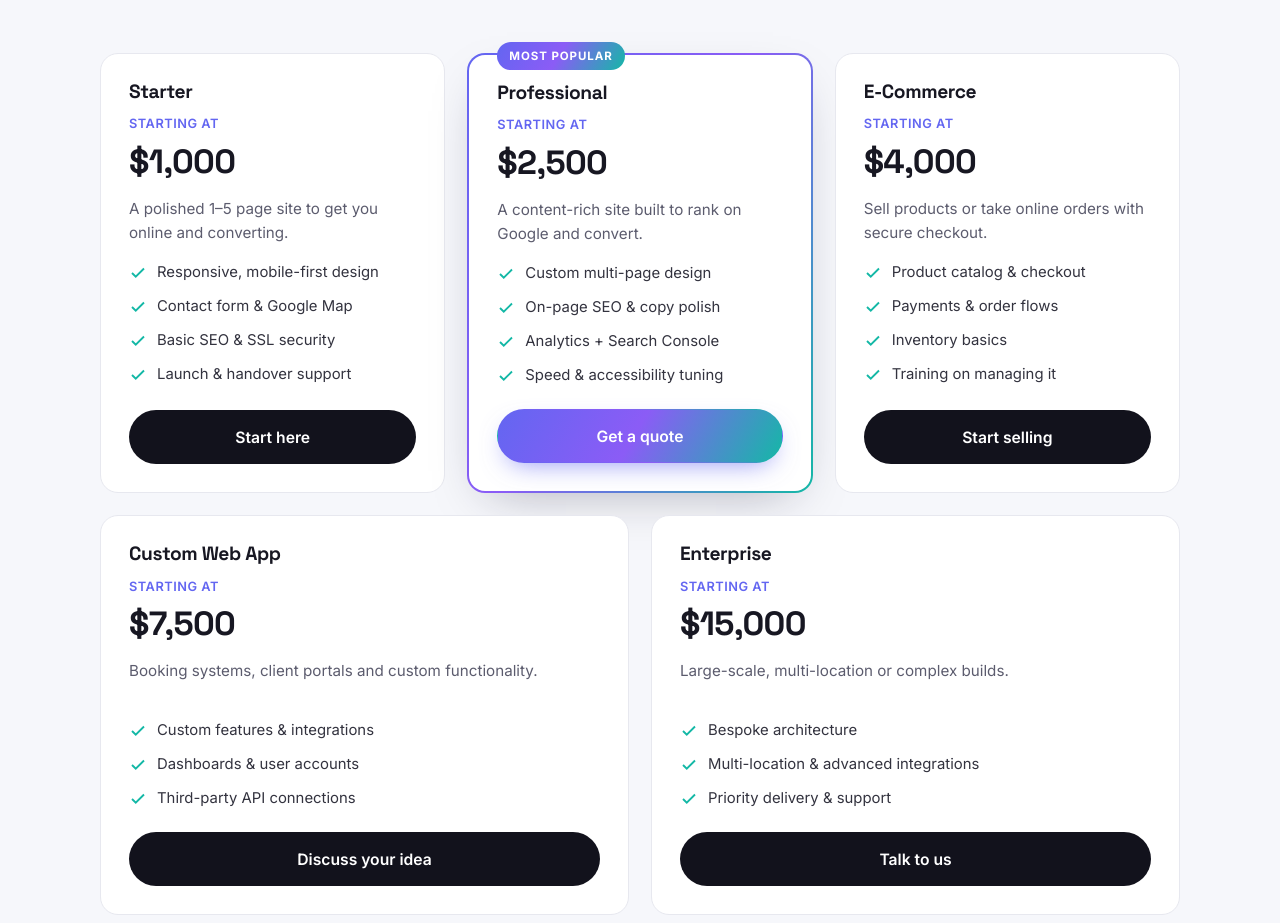
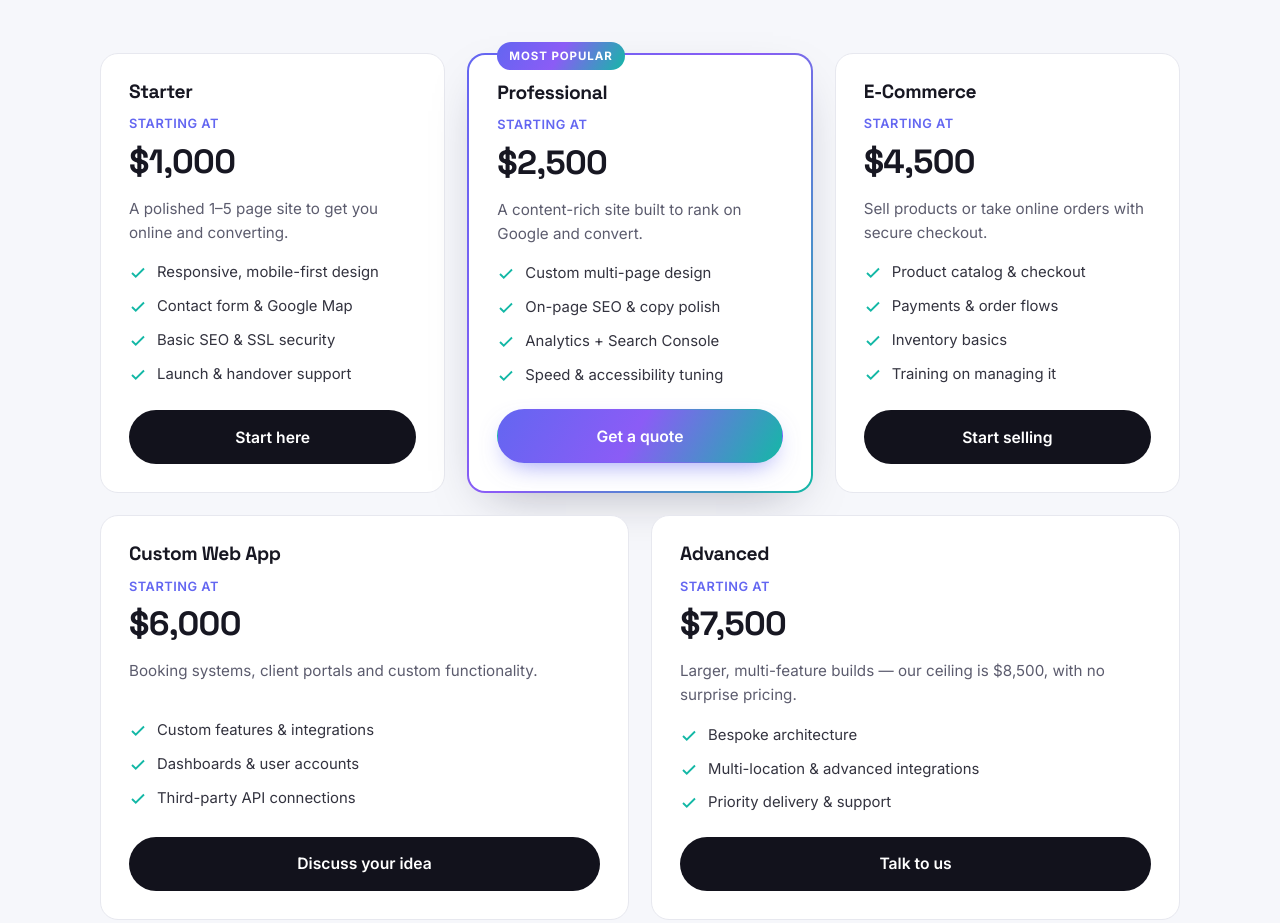
Before and after one commit to onsoti809-art/websix-site, a plain HTML site: page index.html in a window 1280 px wide. Shown: the part 3529-4452 px from the top of the page. Drawn offline with Linux system fonts and the light colour scheme.

Commit message:
Repricing: $8,500 build ceiling; simple small-business sites <= $4,500 (wizard estimator + published tiers)

```diff
--- a/index.html
+++ b/index.html
@@ -349,7 +349,7 @@
 
         <div class="price">
           <h3>E-Commerce</h3>
-          <div class="amt"><small>Starting at</small>$4,000</div>
+          <div class="amt"><small>Starting at</small>$4,500</div>
           <p class="desc">Sell products or take online orders with secure checkout.</p>
           <ul>
             <li><svg viewBox="0 0 24 24" fill="none" stroke="currentColor" stroke-width="2.5"><path d="M20 6 9 17l-5-5"/></svg> Product catalog &amp; checkout</li>
@@ -364,7 +364,7 @@
       <div class="price-grid" style="margin-top:22px;grid-template-columns:repeat(2,1fr)">
         <div class="price">
           <h3>Custom Web App</h3>
-          <div class="amt"><small>Starting at</small>$7,500</div>
+          <div class="amt"><small>Starting at</small>$6,000</div>
           <p class="desc">Booking systems, client portals and custom functionality.</p>
           <ul>
             <li><svg viewBox="0 0 24 24" fill="none" stroke="currentColor" stroke-width="2.5"><path d="M20 6 9 17l-5-5"/></svg> Custom features &amp; integrations</li>
@@ -374,9 +374,9 @@
           <a class="btn btn-dark" href="/quote.html">Discuss your idea</a>
         </div>
         <div class="price">
-          <h3>Enterprise</h3>
-          <div class="amt"><small>Starting at</small>$15,000</div>
-          <p class="desc">Large-scale, multi-location or complex builds.</p>
+          <h3>Advanced</h3>
+          <div class="amt"><small>Starting at</small>$7,500</div>
+          <p class="desc">Larger, multi-feature builds — our ceiling is $8,500, with no surprise pricing.</p>
           <ul>
             <li><svg viewBox="0 0 24 24" fill="none" stroke="currentColor" stroke-width="2.5"><path d="M20 6 9 17l-5-5"/></svg> Bespoke architecture</li>
             <li><svg viewBox="0 0 24 24" fill="none" stroke="currentColor" stroke-width="2.5"><path d="M20 6 9 17l-5-5"/></svg> Multi-location &amp; advanced integrations</li>
@@ -397,7 +397,7 @@
         <div class="plan"><h4>Premium</h4><div class="m">$500<small>/mo</small></div><p>Everything in Professional, plus priority support, larger content changes and conversion tweaks.</p></div>
         <div class="plan"><h4>Enterprise</h4><div class="m">$1,000+<small>/mo</small></div><p>SLAs, multiple sites and dedicated support for larger organizations.</p></div>
       </div>
-      <p class="price-note">All prices are starting points and framed as “starting at.” Final scope and cost are confirmed in a written quote before work begins.</p>
+      <p class="price-note">All prices are starting points and framed as “starting at.” Final scope and cost are confirmed in a written quote before work begins. No build is priced beyond $8,500, and a simple small-business website typically lands between $1,000 and $4,500.</p>
     </div>
   </section>
 
```
Also changed, not shown: quote.html (+5 -4 lines).
